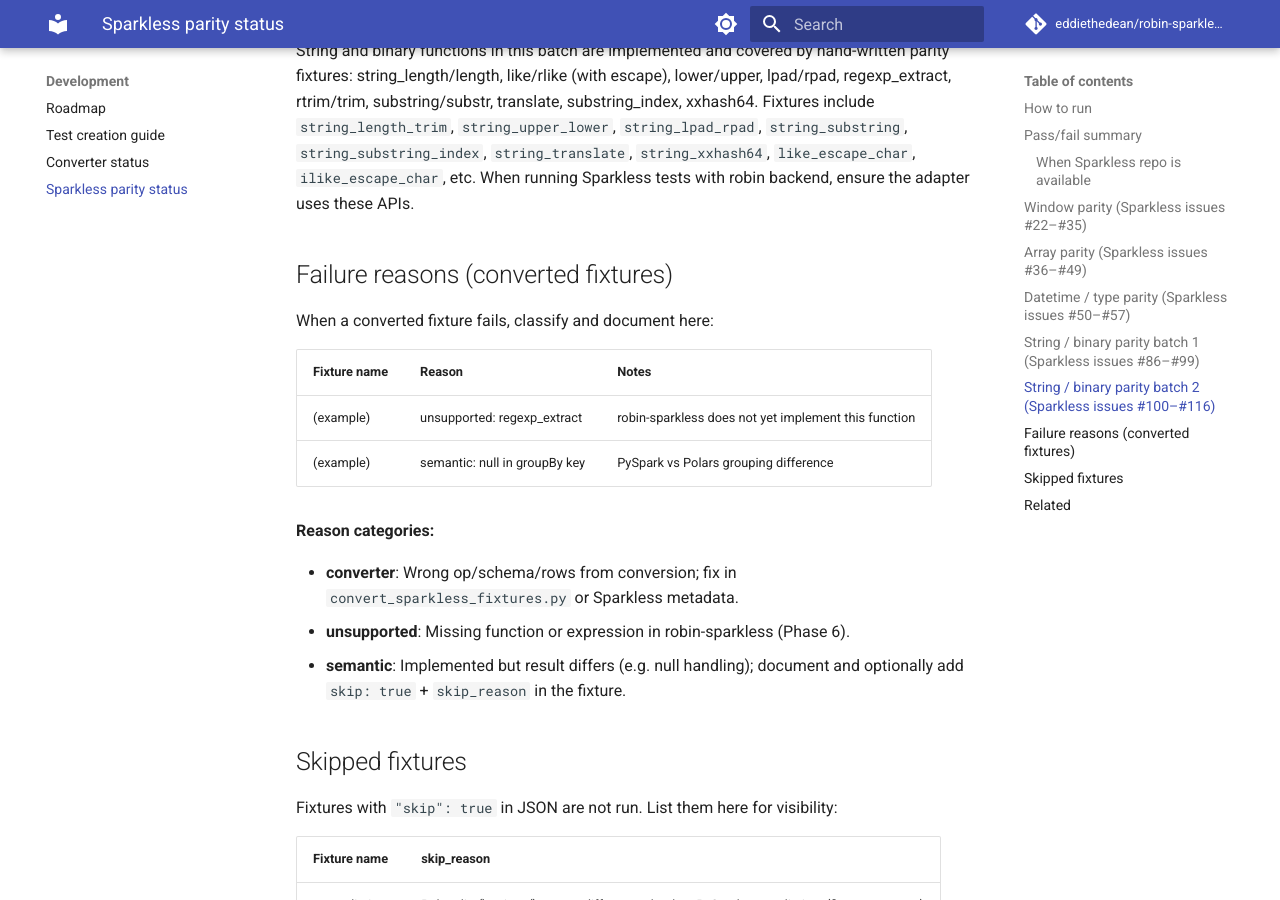
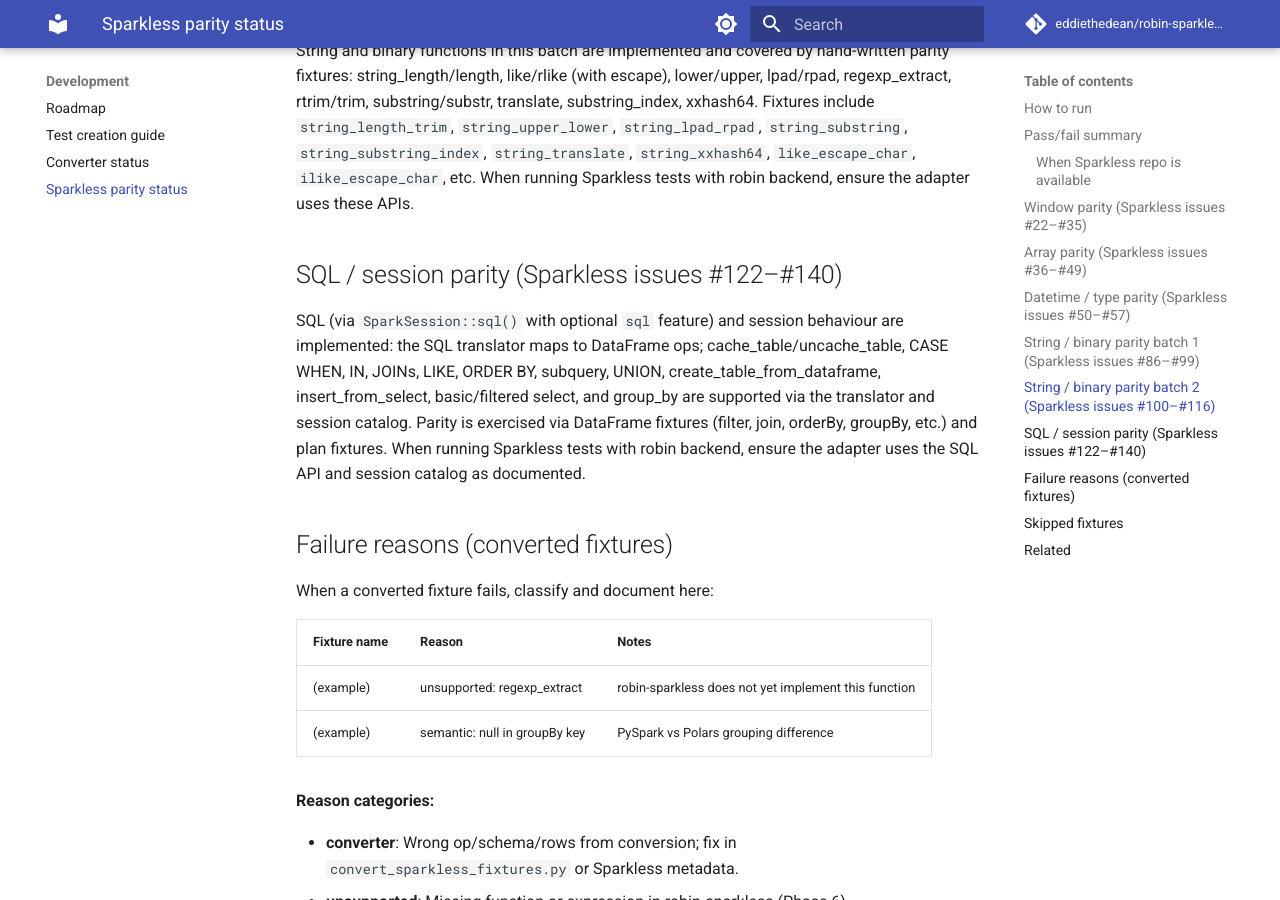
Before and after one commit to eddiethedean/robin-sparkless, an MkDocs documentation site: the page built from docs/SPARKLESS_PARITY_STATUS.md, in a window 1280 px wide and 900 px high, scrolled down 2704 px. Built offline with MkDocs 1.6.1 and Material for MkDocs 9.7.7, drawn with Linux system fonts in a browser that asks for light colours; comment, search, counter and statistics services are not loaded.

Commit message:
docs: SQL/session parity (Sparkless #122-#140)
Document SQL translator and session parity in SPARKLESS_PARITY_STATUS.md.

Fixes #122. Fixes #123. Fixes #124. Fixes #126. Fixes #127. Fixes #128. Fixes #129. Fixes #130. Fixes #131. Fixes #132. Fixes #133. Fixes #134. Fixes #135. Fixes #136. Fixes #137. Fixes #138. Fixes #139. Fixes #140.

Co-authored-by: Cursor <cursoragent@cursor.com>

```diff
--- a/docs/SPARKLESS_PARITY_STATUS.md
+++ b/docs/SPARKLESS_PARITY_STATUS.md
@@ -53,6 +53,10 @@ String and binary functions in this batch are implemented and covered by hand-wr
 
 String and binary functions in this batch are implemented and covered by hand-written parity fixtures: string_length/length, like/rlike (with escape), lower/upper, lpad/rpad, regexp_extract, rtrim/trim, substring/substr, translate, substring_index, xxhash64. Fixtures include `string_length_trim`, `string_upper_lower`, `string_lpad_rpad`, `string_substring`, `string_substring_index`, `string_translate`, `string_xxhash64`, `like_escape_char`, `ilike_escape_char`, etc. When running Sparkless tests with robin backend, ensure the adapter uses these APIs.
 
+## SQL / session parity (Sparkless issues #122–#140)
+
+SQL (via `SparkSession::sql()` with optional `sql` feature) and session behaviour are implemented: the SQL translator maps to DataFrame ops; cache_table/uncache_table, CASE WHEN, IN, JOINs, LIKE, ORDER BY, subquery, UNION, create_table_from_dataframe, insert_from_select, basic/filtered select, and group_by are supported via the translator and session catalog. Parity is exercised via DataFrame fixtures (filter, join, orderBy, groupBy, etc.) and plan fixtures. When running Sparkless tests with robin backend, ensure the adapter uses the SQL API and session catalog as documented.
+
 ## Failure reasons (converted fixtures)
 
 When a converted fixture fails, classify and document here:
```
